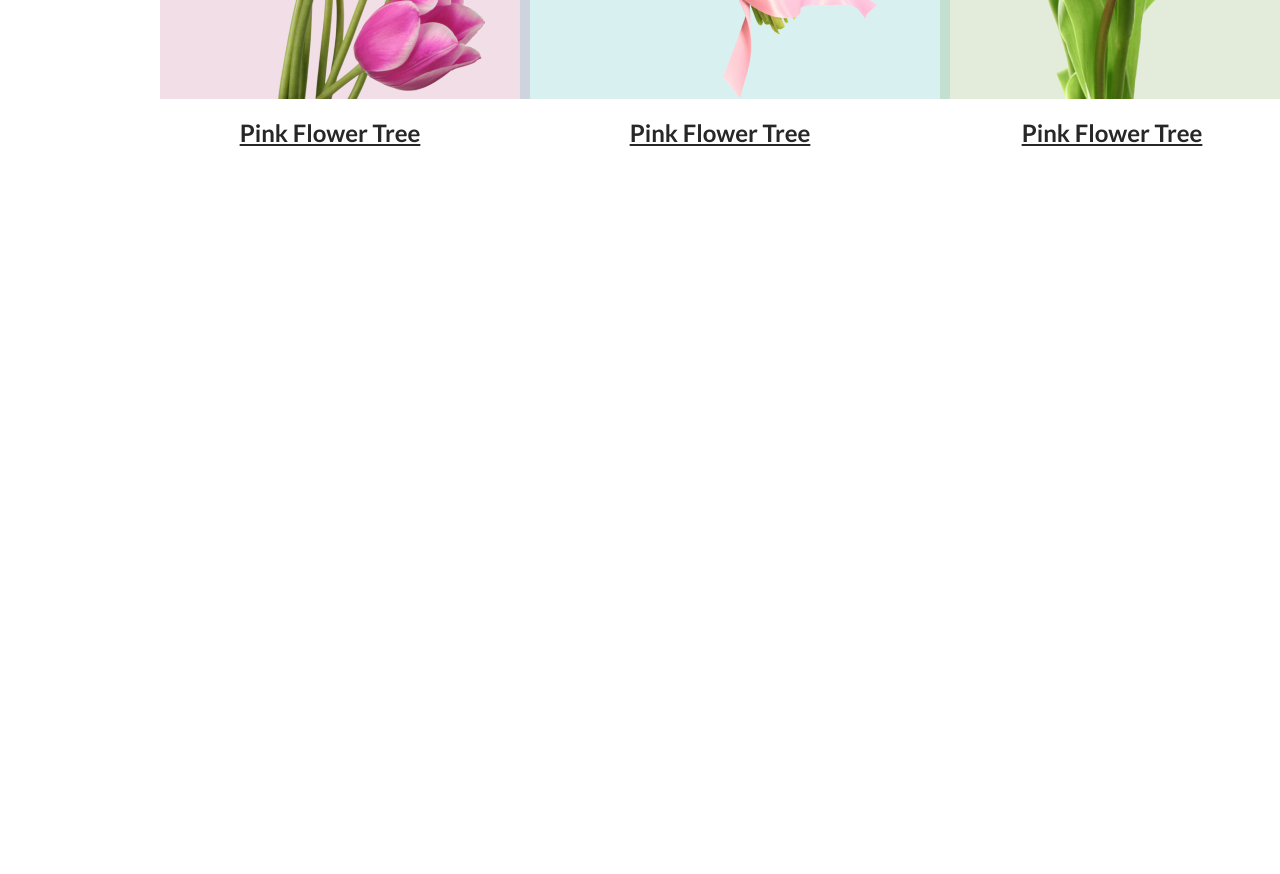
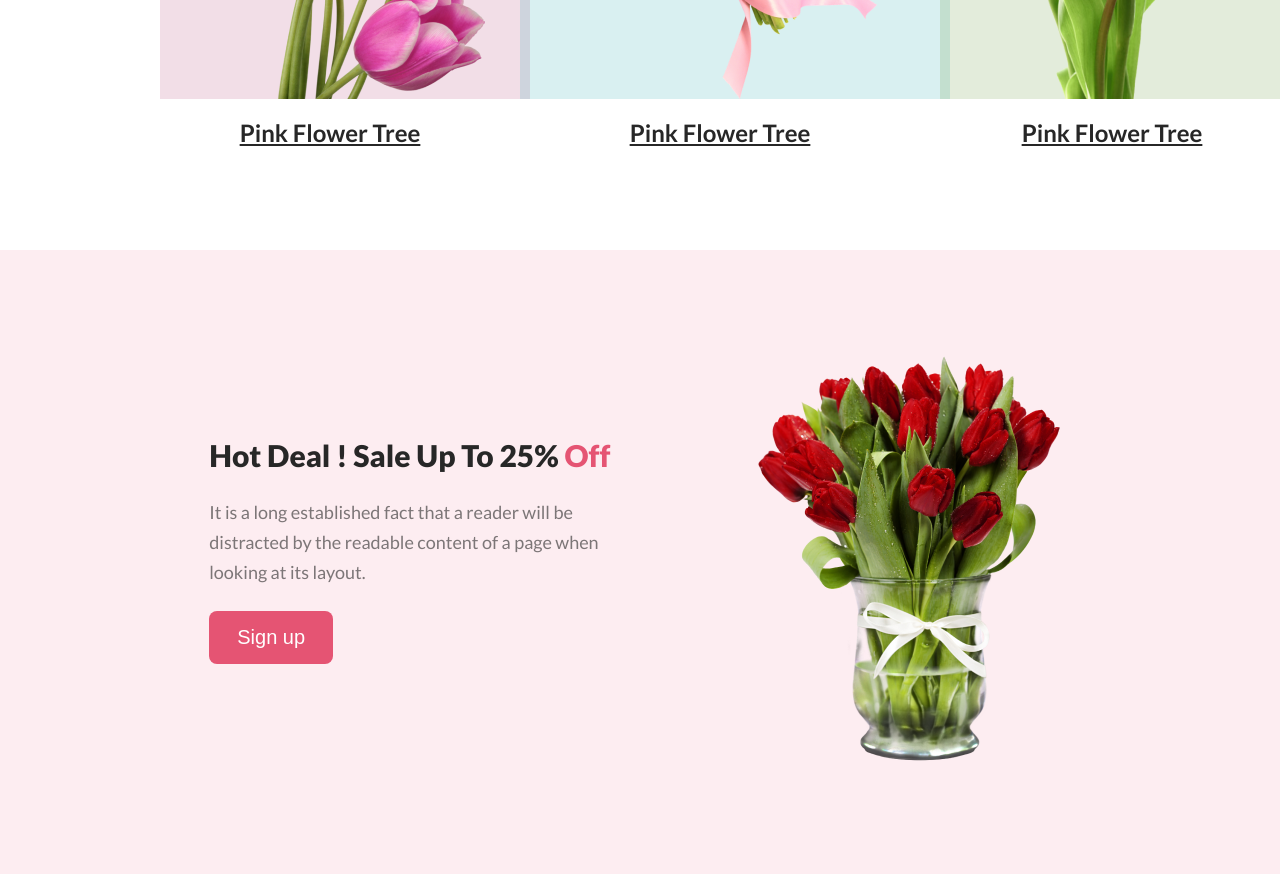
Before and after one commit to Emrandu1989/flower-shop, a plain HTML site: page index.html in a window 1280 px wide. Shown: the part 1395-2269 px from the top of the page. Before the commit the page ends 1645 px from the top, so only its background shows below. Drawn offline with Linux system fonts and the light colour scheme.

Commit message:
hot-deal-section added

```diff
--- a/index.html
+++ b/index.html
@@ -51,6 +51,21 @@
              </div>
               </div>
            </section>
+           <!-- feature section end -->
+
+           <!-- hot-deal section start -->
+           <section id="hot-deal">
+                <div class="container hot-deal-main">
+                      <div class="hot-deal-text">
+                        <h2>Hot Deal ! Sale Up To 25% <span class="important">Off</span> </h2>
+                        <p>It is a long established fact that a reader will be distracted by the readable content of a page when looking at its layout.</p>
+                        <button>Sign up</button>
+                      </div>
+                      <div class="hot-deal-img">
+                        <img src="./Flower Asset/pngwing 8.png" alt="">
+                      </div>
+                </div>
+           </section>
       </main>
 </body>
 </html>
--- a/styles/styles.css
+++ b/styles/styles.css
@@ -5,7 +5,8 @@
   padding: 0;
 }
 /* header section styles */
-header {
+header,
+#hot-deal {
   background: rgba(229, 84, 115, 0.1);
 }
 p {
@@ -117,3 +118,38 @@ button:hover {
   line-height: 35px; /* 145.833% */
   text-decoration-line: underline;
 }
+
+/* hot deal section styles */
+
+.hot-deal-main {
+  display: flex;
+  justify-content: space-around;
+  align-items: center;
+  padding: 100px 0;
+}
+
+.hot-deal-text {
+  width: 75%;
+  max-width: 445px;
+}
+.hot-deal-text *{
+    margin-bottom: 24px;
+}
+.hot-deal-text h2 {
+  color: #272727;
+  font-family: Lato;
+  font-size: 30px;
+  font-style: normal;
+  font-weight: 800;
+  line-height: normal;
+
+}
+.hot-deal-img{
+     max-width: 318px;
+
+}
+.hot-deal-text h2 .important {
+    color: #E55473;
+}
+
+/* hot deal section style end */
```
